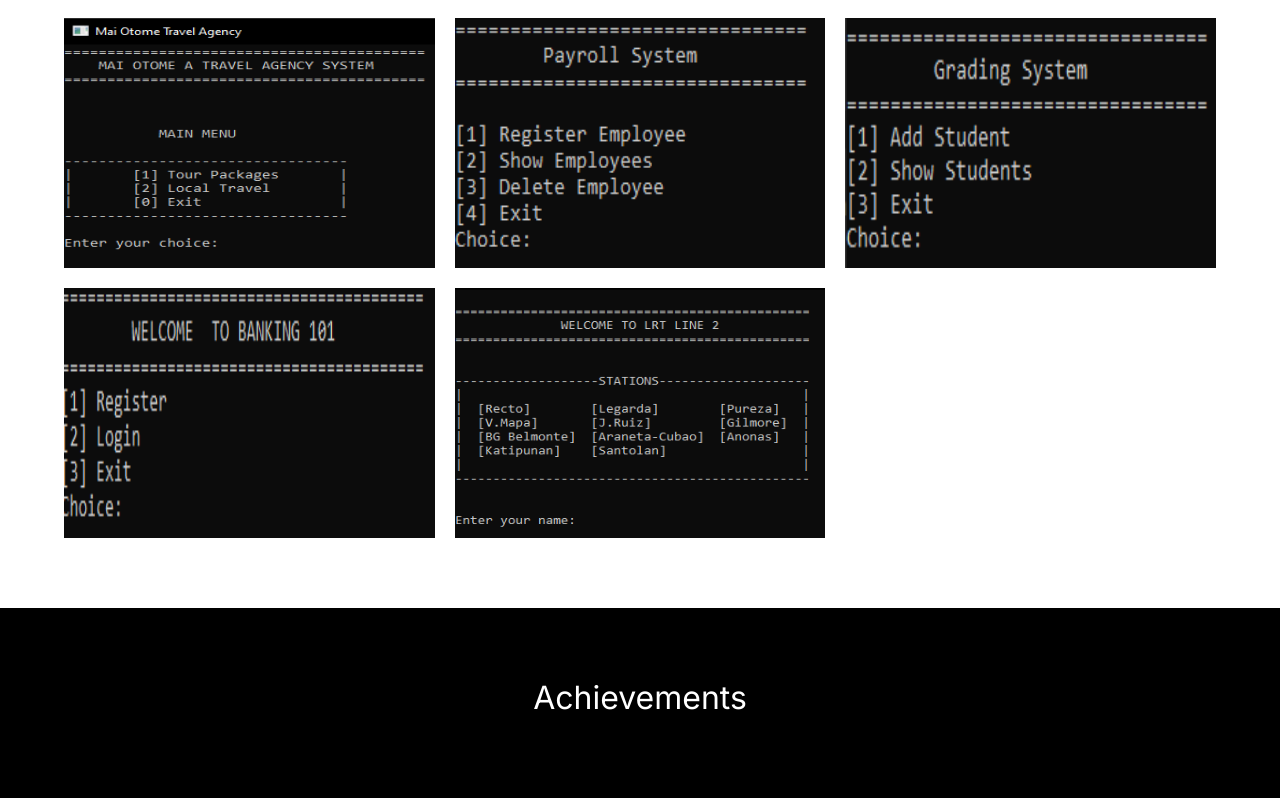
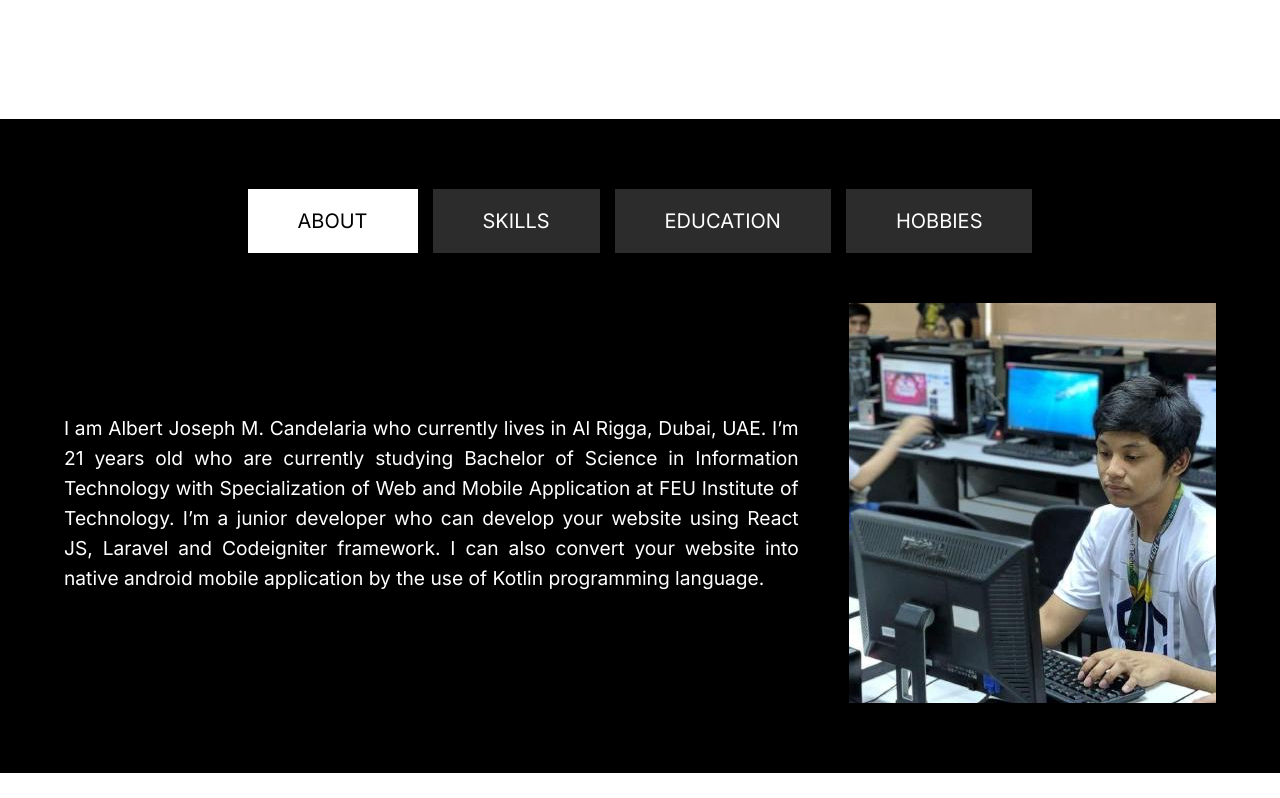
Before and after one commit to ajcandelariaa/reactjs-my-portfolio, a React (Create React App) app: page / in a window 1280 px wide. Shown: the part 681-1479 px from the top of the page. Built offline with nearby package versions, Linux system fonts and the light colour scheme.

Commit message:
Responsive Modified

```diff
--- a/src/components/about/about-components/about-buttons/AboutButtons.module.css
+++ b/src/components/about/about-components/about-buttons/AboutButtons.module.css
@@ -1,8 +1,8 @@
 .buttons{
     display: flex;
-    flex-wrap: wrap;
     align-self: center;
-    row-gap: 15px;
+    flex-direction: column;
+    gap: 15px;
 }
 .buttons .btn{
     background-color: #2C2C2C;
@@ -10,7 +10,6 @@
     outline: none;
     border: none;
     cursor: pointer;
-    width: 100%;
     padding: 20px 0px;
     text-transform: uppercase;
     font-size: 20px;
@@ -27,3 +26,14 @@
     background-color: #fff;
     color: #000000;
 }
+
+@media only screen and (max-width: 1400px){
+    .buttons{
+        flex-direction: row;
+        flex-wrap: wrap;
+    }
+    .buttons .btn{
+
+    padding: 20px 50px;
+    }
+}
--- a/src/components/about/about-components/about-info/AboutInfo.module.css
+++ b/src/components/about/about-components/about-info/AboutInfo.module.css
@@ -12,7 +12,7 @@
     text-align: justify;
 }
 .info img{
-    width: 450px;
+    width: 100%;
     height: 400px;
     object-fit: cover;
 }
--- a/src/components/about/about-components/about-skills/AboutSkills.module.css
+++ b/src/components/about/about-components/about-skills/AboutSkills.module.css
@@ -2,16 +2,23 @@
     display: grid;
     grid-template-columns: 1fr 1fr;
     color: #fff;
-    justify-content: space-around;
     font-size: 20px;
     row-gap: 50px;
+    width: 100%;
 }
 .logos{
     margin-left: 20px;
     margin-top: 10px;
     display: flex;
+    flex-wrap: wrap;
     gap: 15px;
 }
 .logo{
     height: 50px;
 }
+
+@media only screen and (max-width: 900px){
+    .info{
+        grid-template-columns: 1fr;
+    }
+}
--- a/src/components/about/about/About.js
+++ b/src/components/about/about/About.js
@@ -37,15 +37,6 @@ function About() {
   return (
     <div className={`${style.container} about`}>
       <div className={style.wrapper}>
-        <motion.p
-          ref={ref}
-          animate={controls}
-          initial="hidden"
-          variants={animate}
-          className={style.heading}
-        >
-          {active}
-        </motion.p>
         <div className={style.infos_container}>
           <motion.div
             ref={ref}
--- a/src/components/about/about/About.module.css
+++ b/src/components/about/about/About.module.css
@@ -7,12 +7,7 @@
     padding: 70px 0px;
     color: white;
 }
-.heading{
-    font-size: 2rem;
-    text-align: center;
-}
 .infos_container{
-    margin-top: 50px;
     height: 500px;
     display: grid;
     grid-template-columns: 200px 1px auto;
@@ -27,3 +22,17 @@
 .info{
     align-self: center;
 }
+
+
+@media only screen and (max-width: 1400px){
+    .infos_container{
+        height: auto;
+        display: flex;
+        flex-direction: column;
+        flex-wrap: wrap;
+        row-gap: 50px;
+    }
+    .border{
+        display: none;
+    }
+}
--- a/src/components/introduction/Introduction.module.css
+++ b/src/components/introduction/Introduction.module.css
@@ -37,3 +37,12 @@
   background-color: black;
   color: white;
 }
+
+@media only screen and (max-width: 600px){
+  .info h1 {
+    font-size: 1.5rem;
+  }
+  .info a {
+    padding: 0 0;
+  }
+}
--- a/src/components/navbar/Navbar.module.css
+++ b/src/components/navbar/Navbar.module.css
@@ -90,9 +90,6 @@
   transform-origin: 0 0;
   transition: 0.4s;
 }
-.mob_nav_hamburger:hover span:nth-child(2){
-  transform: translateX(10px);
-}
 .mob_nav_hamburger.is_active span:nth-child(1){
   transform: translate(0px, 2px) rotate(45deg);
 }
--- a/src/pages/Home.js
+++ b/src/pages/Home.js
@@ -22,12 +22,11 @@ function Home() {
   };
 
   const changeNavbar = () => {
-    if(window.innerWidth <= 965){
+    if(window.innerWidth <= 600){
       setMobileSize(true)
     } else {
       setMobileSize(false)
     }
-    console.log(window.innerWidth);
   }
 
   useEffect(() => {
@@ -44,8 +43,8 @@ function Home() {
       </Helmet>
 
       <Navbar navbar={navbar} mobileSize={mobileSize} />
-      {/* <Introduction />
-      <About /> */}
+      <Introduction />
+      <About />
       <Projects />
       <Achievements />
       <Contact />
```
